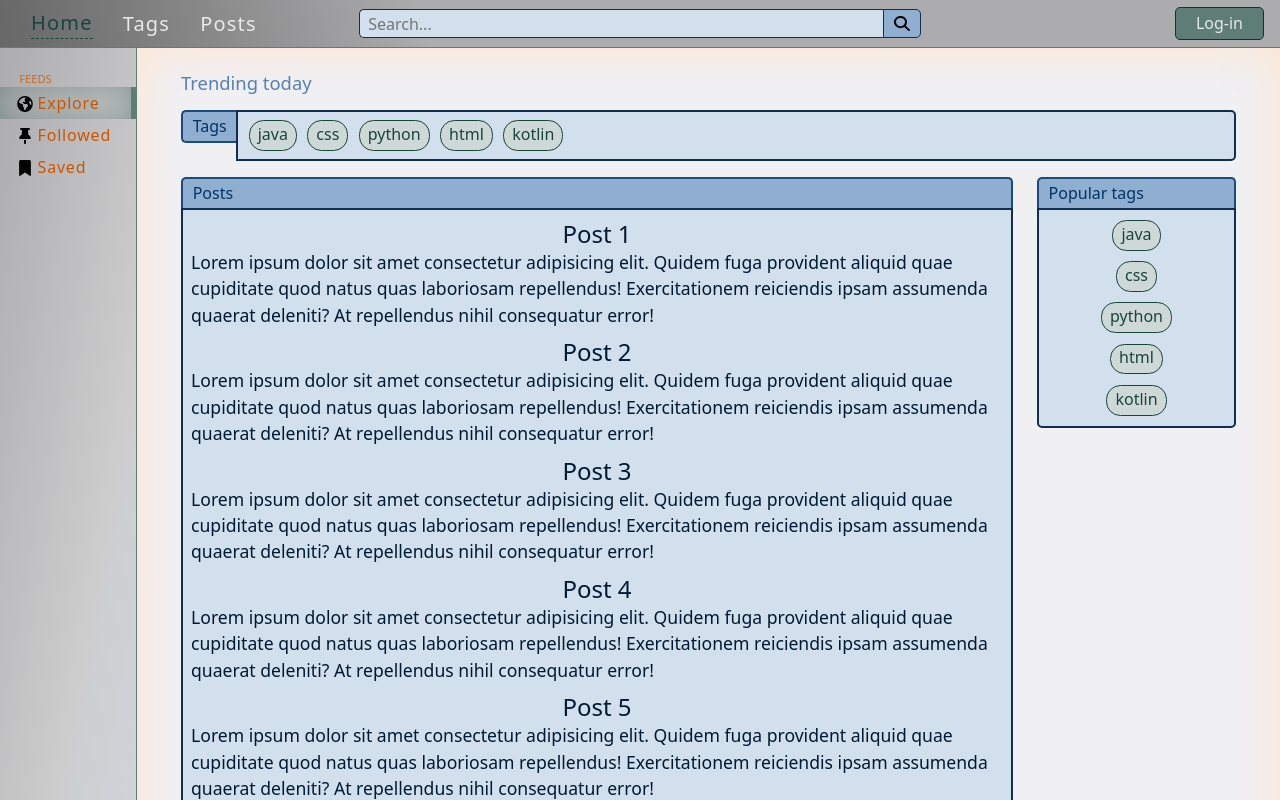
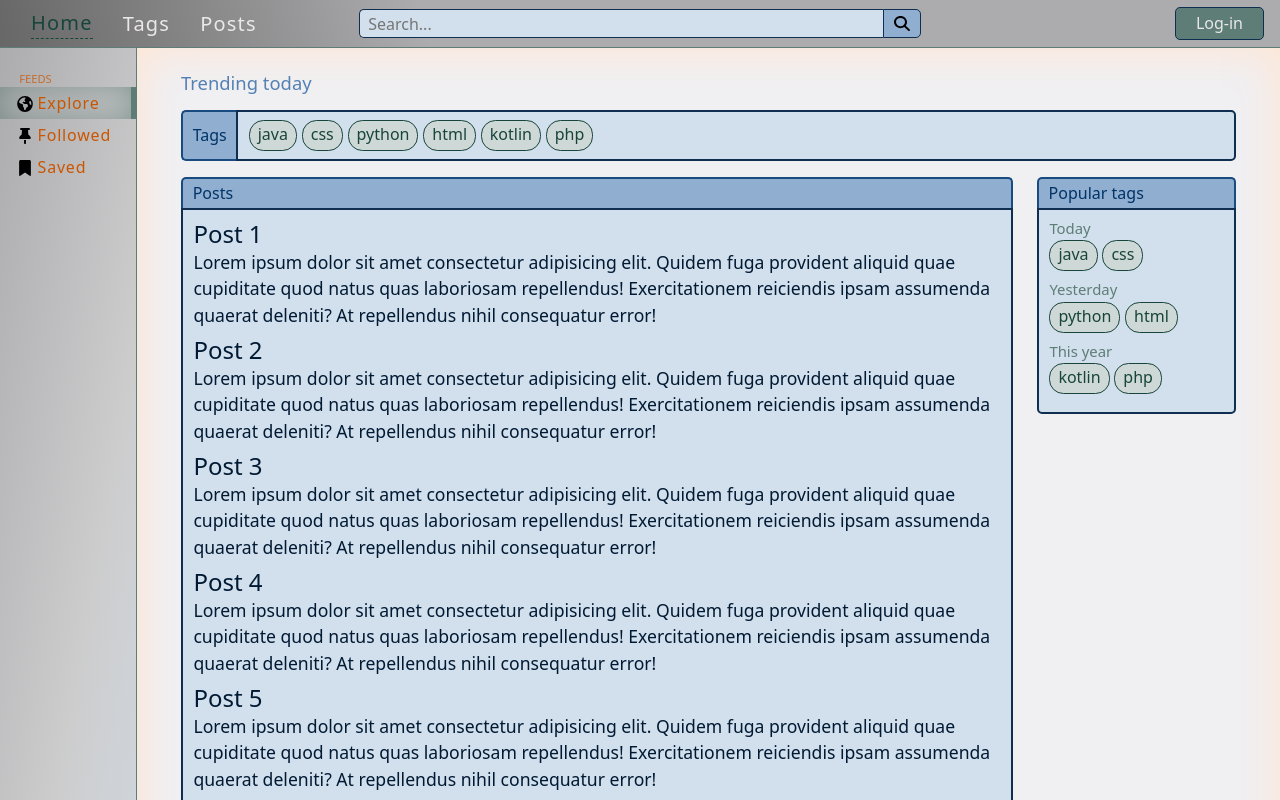
Before and after one commit to teodorpenevski/forum, an Angular app: page / in a window 1280 px wide. Shown: the top 800 px of the page. Built offline with nearby package versions, Linux system fonts and the light colour scheme.

Commit message:
Rewriten app-content-display for better modularity

```diff
--- a/src/app/components/content-display/content-display.component.css
+++ b/src/app/components/content-display/content-display.component.css
@@ -1,13 +1,17 @@
-/* for any type */
+/* GLOBAL for app-content-display */
+
+.content-wrapper * {
+  box-sizing: border-box;
+}
 
 .content-wrapper {
   width: 100%;
-  height: 100%;
+  height: fit-content;
 
-  /* flexbox */
-  display: flex;
-  justify-content: flex-start;
-  align-items: stretch;
+  /* grid */
+  display: grid;
+
+  box-sizing: border-box;
 }
 
 .content-heading {
@@ -19,26 +23,21 @@
 
   /* flexbox */
   display: flex;
-  flex-direction: column;
-  align-items: flex-start;
-  justify-content: center;
 }
 
 .content-heading h3 {
-  width: 100%;
-  height: 100%;
+  align-self: center;
 
   color: var(--color-text-dark);
   font-size: 1rem;
   font-weight: 500;
 
   text-align: start;
-  flex-basis: 100%;
 }
 
 .content-display {
-  height: 100%;
   width: 100%;
+  height: fit-content;
 
   color: var(--color-text-darker);
   font-size: 1.1rem;
@@ -53,29 +52,70 @@
   align-items: center;
 }
 
-app-tag,
-app-post-preview {
+.display-group {
+  height: fit-content;
+
+  /* grid */
+  display: grid;
+}
+
+.group-heading {
+  /* flexbox */
+  display: flex;
+}
+
+.group-heading h4 {
+  margin: 0 0 0.15rem 0;
+  padding: 0;
+
+  font-size: 0.93rem;
+  color: var(--color-accent-green-light);
+
+  align-self: center;
+}
+
+.group-content {
   width: 100%;
-  height: 100%;
+  height: fit-content;
 
   /* flexbox */
   display: flex;
-  flex-direction: column;
+  justify-content: flex-start;
+  align-items: center;
+}
+
+app-tag,
+app-post-preview {
+  width: fit-content;
+  height: fit-content;
+
+  /* flexbox */
+  display: flex;
   justify-content: center;
   align-items: center;
 }
 
+app-tag {
+  margin-right: 0.3rem;
+}
+
+app-post-preview {
+  margin-bottom: 0.5rem;
+}
+
+
+/* GLOBAL end*/
 
 
 
-/* .inline START */
-
+/* .inline start */
 .content-wrapper.inline {
-  flex-direction: row;
+  /* grid */
+  grid-template-columns: auto 1fr;
 }
 
 .inline .content-heading {
-  width: auto;
+  width: fit-content;
   height: 100%;
 
   border-right: 0;
@@ -83,52 +123,89 @@ app-post-preview {
 }
 
 .inline .content-display {
-  padding: 0.5rem 0 0.5rem 0.65rem;
+  padding: 0.5rem 0.65rem 0.5rem 0.65rem;
 
   border-radius: 0 5px 5px 0;
 
+  /* flexbox */
   flex-direction: row;
 }
 
-.inline app-tag,
-.inline app-post-preview {
-  width: auto;
-  margin-right: 0.65rem;
+.inline .display-group {
+  width: fit-content;
+
+  margin-right: 0.75rem;
+
+  /* grid */
+  grid-template-columns: auto 1fr;
 }
 
-/* .inline END */
+.inline .group-heading {
+  width: fit-content;
+  height: 100%;
+}
+
+.inline .group-content {
+  /* flexbox */
+  flex-direction: row;
+}
+
+/* .inline end */
 
 
 
-
-
-/* .dropdown START */
+/* .dropdown start */
 
 .content-wrapper.dropdown {
-  flex-direction: column;
+  /* grid */
+  grid-template-rows: auto 1fr;
 }
 
 .dropdown .content-heading {
   width: 100%;
-  height: auto;
+  height: fit-content;
 
   border-bottom: 0;
   border-radius: 5px 5px 0 0;
 }
 
 .dropdown .content-display {
-  padding: 0.65rem 0.5rem 0 0.5rem;
+  padding: 0.65rem 0.5rem 0.5rem 0.65rem;
 
   border-radius: 0 0 5px 5px;
 
+  /* flexbox */
   flex-direction: column;
 }
 
-.dropdown app-tag,
-.dropdown app-post-preview {
-  height: auto;
+.dropdown .display-group {
+  width: 100%;
+
   margin-bottom: 0.65rem;
+
+  /* grid */
+  grid-template-rows: auto 1fr;
+}
+
+.dropdown .group-heading {
+  width: 100%;
+  height: fit-content;
+}
+
+/* for tags */
+
+.dropdown .group-content:has(app-tag) {
+  /* flexbox */
+  flex-direction: row;
 }
 
 
-/* .dropdown END */
+/* for posts */
+
+.dropdown .group-content:has(app-post-preview) {
+  /* flexbox */
+  flex-direction: column;
+}
+
+
+/* .dropdown end */
--- a/src/app/components/content-display/content-display.component.html
+++ b/src/app/components/content-display/content-display.component.html
@@ -9,18 +9,32 @@
 
   <div class="content-display">
 
-    <ng-container class="tags" *ngIf="displayData[0].type == 'tag'">
+    <div *ngFor="let dataGroup of displayData" class="display-group">
 
-      <app-tag *ngFor="let item of displayData" [tagInfo]="parseToTag(item)"></app-tag>
+      <div *ngIf="dataGroup.heading" class="group-heading">
+        <h4>
+          {{dataGroup.heading}}
+        </h4>
+      </div> <!-- group-heading -->
 
-    </ng-container> <!-- .tags -->
+      <div class="group-content">
+
+        <ng-container name="tags" *ngIf="dataGroup.data[0].type == 'tag'">
+
+          <app-tag *ngFor="let item of dataGroup.data" [tagInfo]="parseToTag(item)"></app-tag>
+
+        </ng-container> <!-- .tags -->
 
 
-    <ng-container class="posts" *ngIf="displayData[0].type == 'post'">
+        <ng-container name="posts" *ngIf="dataGroup.data[0].type == 'post'">
 
-      <app-post-preview *ngFor="let item of displayData" [postInfo]="parseToPost(item)"></app-post-preview>
+          <app-post-preview *ngFor="let item of dataGroup.data" [postInfo]="parseToPost(item)"></app-post-preview>
 
-    </ng-container> <!-- .posts -->
+        </ng-container> <!-- .posts -->
+
+      </div> <!-- group-content -->
+
+    </div> <!-- .display-group -->
 
   </div> <!-- .content-display -->
 
--- a/src/app/components/content-display/content-display.component.ts
+++ b/src/app/components/content-display/content-display.component.ts
@@ -2,6 +2,7 @@ import { Component, Input } from '@angular/core';
 
 import { Tag } from 'src/app/models/tag';
 import { Post } from 'src/app/models/post';
+import { DisplayData } from 'src/app/models/display-data';
 
 @Component({
   selector: 'app-content-display',
@@ -14,7 +15,7 @@ export class ContentDisplayComponent {
 
   @Input() displayHeading = "Heading";
 
-  @Input() displayData: Array<Tag | Post> = [];
+  @Input() displayData: Array<DisplayData> = [];
 
   parseToTag(item: Tag | Post): Tag {
     return item as Tag;
--- a/src/app/components/post-preview/post-preview.component.html
+++ b/src/app/components/post-preview/post-preview.component.html
@@ -1,2 +1,4 @@
-<h4>{{ postInfo.heading }}</h4>
-<p>{{ postInfo.body}}</p>
+<section>
+  <h4>{{ postInfo.heading }}</h4>
+  <p>{{ postInfo.body}}</p>
+</section>
--- /dev/null
+++ b/src/app/models/display-data.ts
@@ -0,0 +1,7 @@
+import { Post } from "./post";
+import { Tag } from "./tag";
+
+export interface DisplayData {
+  heading: String;
+  data: Array<Tag | Post>;
+}
--- a/src/app/pages/home-page/home-page.component.css
+++ b/src/app/pages/home-page/home-page.component.css
@@ -55,22 +55,6 @@ app-content-display {
   /* grid-area: top-tags; */
 }
 
-h4 {
-  width: auto;
-  height: 100%;
-
-  font-size: 0.95rem;
-  color: var(--color-accent-green-light);
-
-  align-self: center;
-
-  /* flexbox
-  display: flex;
-  flex-direction: column;
-  align-items: flex-start;
-  justify-content: flex-start; */
-}
-
 .columns-aspect-80_20 {
   width: 100%;
   height: auto;
--- a/src/app/pages/home-page/home-page.component.html
+++ b/src/app/pages/home-page/home-page.component.html
@@ -13,7 +13,7 @@
       [displayData]="trendingPosts"></app-content-display>
 
     <app-content-display id="popular-tags" [type]="'dropdown'" [displayHeading]="'Popular tags'"
-      [displayData]="trendingTags"></app-content-display>
+      [displayData]="popularTags"></app-content-display>
 
   </div>
 
--- a/src/app/pages/home-page/home-page.component.ts
+++ b/src/app/pages/home-page/home-page.component.ts
@@ -1,4 +1,6 @@
 import { Component } from '@angular/core';
+
+import { DisplayData } from 'src/app/models/display-data';
 import { Post } from 'src/app/models/post';
 import { Tag } from 'src/app/models/tag';
 
@@ -11,7 +13,10 @@ export class HomePageComponent {
 
   posts: number[] = [1, 2, 3, 4, 5]
 
-  trendingTags: Tag[] = [
+  trendingTags: Array<DisplayData> = [
+    {
+      heading: '',
+      data: [
         {
           type: 'tag',
           name: "java"
@@ -23,18 +28,26 @@ export class HomePageComponent {
         {
           type: 'tag',
           name: "python"
-    },
-    {
+        }, {
           type: 'tag',
           name: "html"
         },
         {
           type: 'tag',
           name: "kotlin"
+        },
+        {
+          type: 'tag',
+          name: "php"
+        }
+      ]
     }
   ]
 
-  trendingPosts: Post[] = [
+  trendingPosts: Array<DisplayData> = [
+    {
+      heading: '',
+      data: [
         {
           type: 'post',
           heading: "Post 1",
@@ -86,5 +99,48 @@ export class HomePageComponent {
           body: "Lorem ipsum dolor sit amet consectetur adipisicing elit. Quidem fuga provident aliquid quae cupiditate quod natus quas laboriosam repellendus! Exercitationem reiciendis ipsam assumenda quaerat deleniti? At repellendus nihil consequatur error!"
         }
       ]
+    }
+  ]
 
+  popularTags: Array<DisplayData> = [
+    {
+      heading: 'Today',
+      data: [
+        {
+          type: 'tag',
+          name: "java"
+        },
+        {
+          type: 'tag',
+          name: "css"
         }
+      ]
+    },
+    {
+      heading: 'Yesterday',
+      data: [
+        {
+          type: 'tag',
+          name: "python"
+        },
+        {
+          type: 'tag',
+          name: "html"
+        }
+      ]
+    },
+    {
+      heading: "This year",
+      data: [
+        {
+          type: 'tag',
+          name: "kotlin"
+        },
+        {
+          type: 'tag',
+          name: "php"
+        }
+      ]
+    }
+  ]
+}
```
Lines whose indentation alone changed are shown as unchanged.
